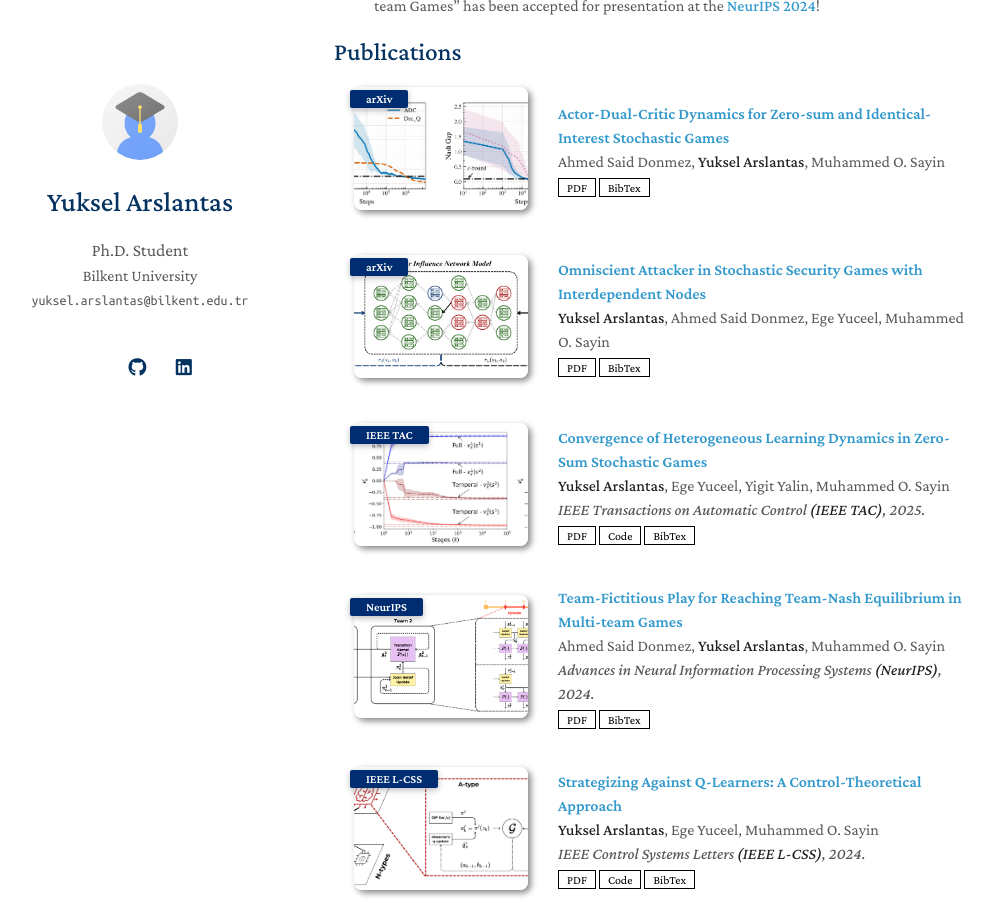
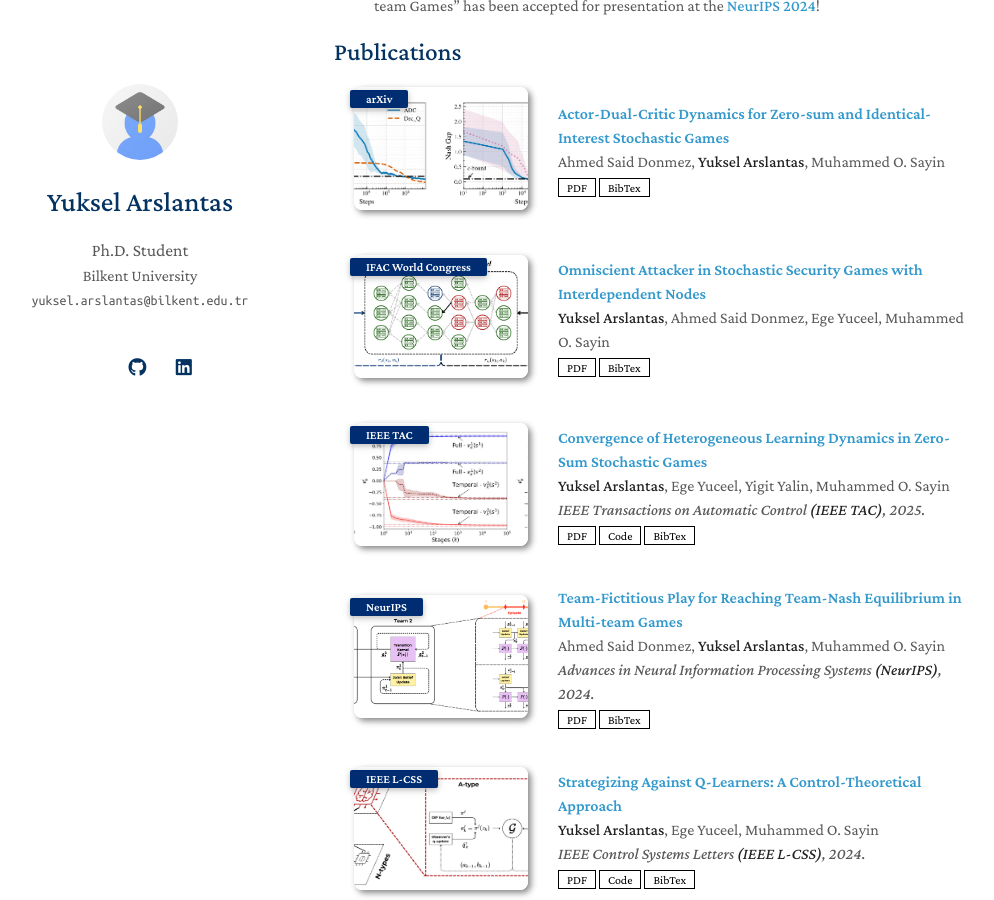
Before and after one commit to yukselarslantas/yukselarslantas.github.io, a Jekyll site: the page built from index.md, in a window 1280 px wide and 900 px high, scrolled down 1042 px. Shown: the whole window, without its empty margins (136-1130 px from the left). Built offline with Jekyll 4.4.1, drawn with Linux system fonts in a browser that asks for light colours; a style sheet for code colours, icons or effects is not loaded; our own code applies the rules of GitHub Pages for plain Markdown files.

Commit message:
Update conference short name for publication entry

```diff
--- a/_data/publications.yml
+++ b/_data/publications.yml
@@ -9,7 +9,7 @@ main:
 
   - title: Omniscient Attacker in Stochastic Security Games with Interdependent Nodes
     authors: <strong>Yuksel Arslantas</strong>, Ahmed Said Donmez, Ege Yuceel, Muhammed O. Sayin
-    conference_short: arXiv
+    conference_short: IFAC World Congress
     pdf: https://arxiv.org/pdf/2512.04561
     bibtex: https://yukselarslantas.github.io/bib/omniscient.txt
     image: ./assets/img/lin.png
```
